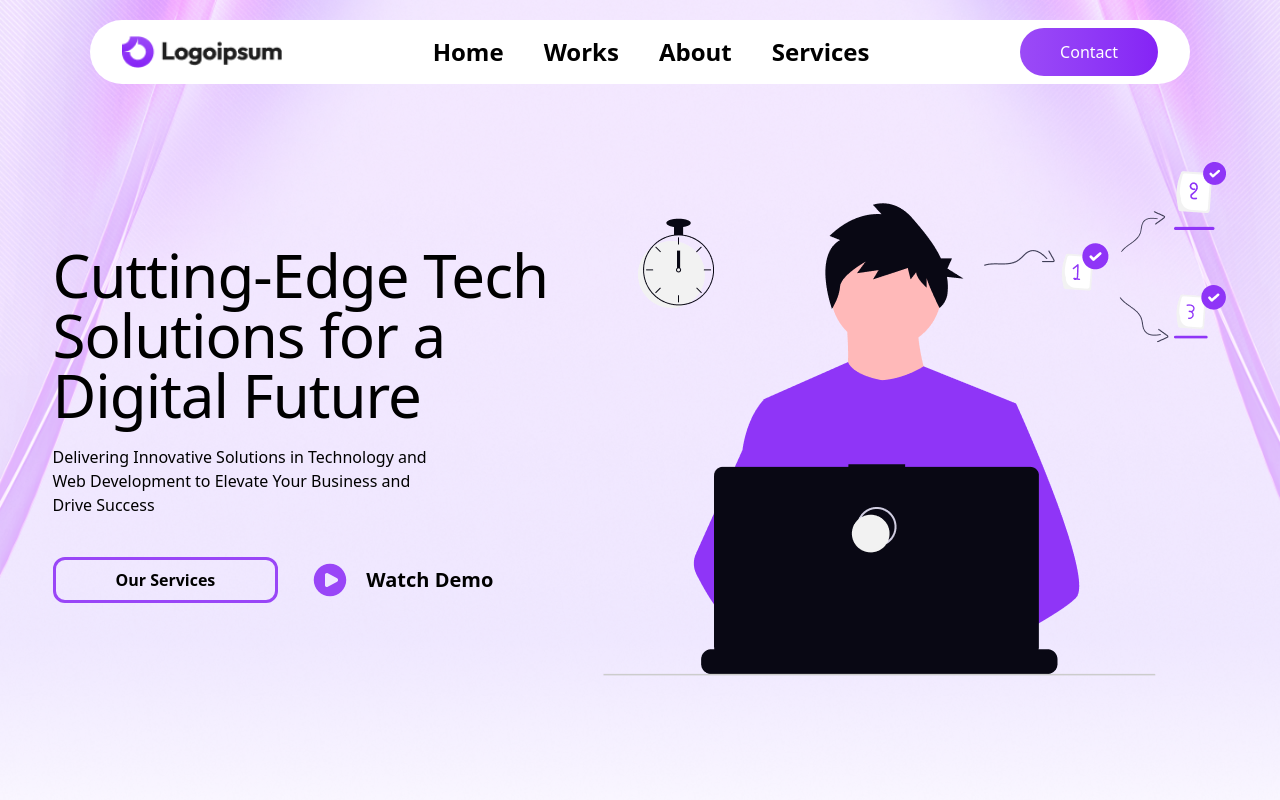
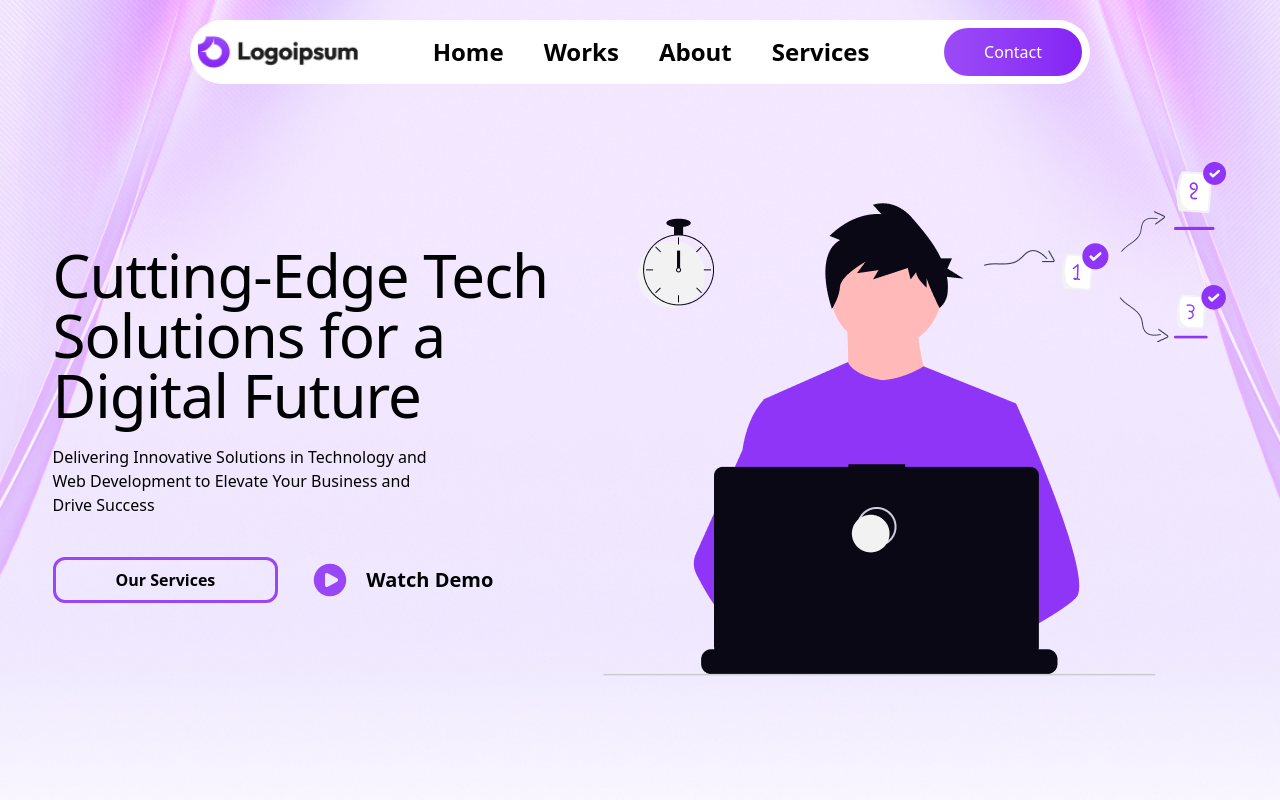
Before and after one commit to Heryakos-Technology/heryakos-static-page, a Vue app: page / in a window 1280 px wide. Shown: the top 800 px of the page. Built offline with nearby package versions, Linux system fonts and the light colour scheme.

Commit message:
update Header component styles for improved layout

```diff
--- a/src/components/Header/Header.vue
+++ b/src/components/Header/Header.vue
@@ -42,7 +42,7 @@ const handleSidebarOpen = () => {
     </div>
     <!-- Desktop Heading -->
     <div
-      class="hidden md:flex cursor-pointer justify-between w-[90%] h-full my-auto bg-white  mx-auto py-2 rounded-4xl px-8   items-center   max-w-[1100px] ">
+      class="hidden md:flex cursor-pointer justify-between w-[80%] h-full my-auto bg-white  mx-auto py-2 rounded-4xl px-2   items-center   max-w-[900px] ">
 
       <HeryakosLogo class="w-[140px] lg:w-[160px]  " />
       <ul class="flex gap-x-10 text-lg lg:text-xl  xl:text-2xl font-semibold">
```
